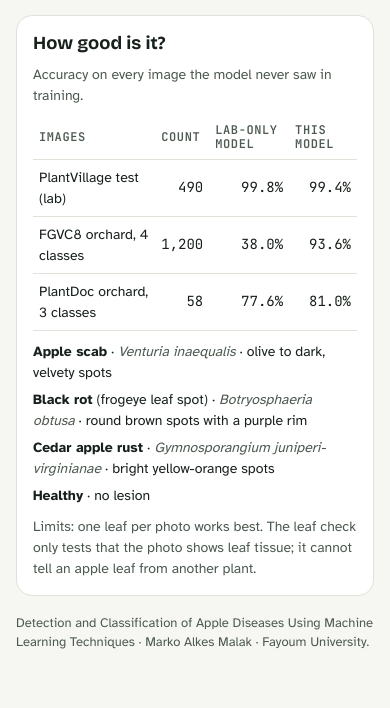
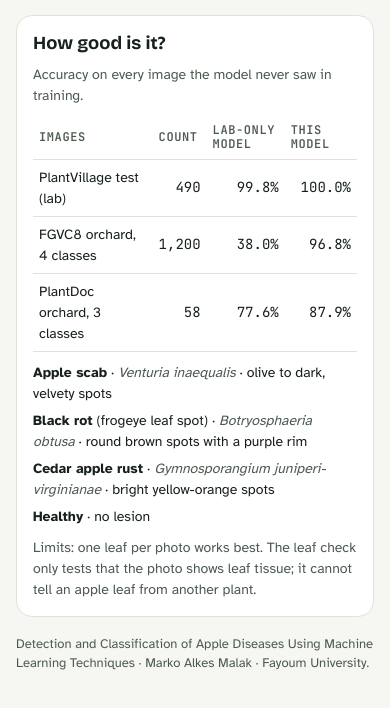
Before and after one commit to MarkoAMalak/apple-leaf-check, a plain HTML site: page index.html in a window 390 px wide. Shown: the part 1041-1749 px from the top of the page. Drawn offline with nearby package versions, Linux system fonts and the light colour scheme; no server answers.

Commit message:
Update model: MobileNetV2 trained on all available field images

```diff
--- a/index.html
+++ b/index.html
@@ -131,9 +131,9 @@ footer { font-size: 13px; color: var(--ink-2); }
       <table>
         <thead><tr><th>Images</th><th class="n">Count</th><th class="n">Lab-only model</th><th class="n">This model</th></tr></thead>
         <tbody>
-          <tr><td>PlantVillage test (lab)</td><td class="n">490</td><td class="n">99.8%</td><td class="n">99.4%</td></tr>
-          <tr><td>FGVC8 orchard, 4 classes</td><td class="n">1,200</td><td class="n">38.0%</td><td class="n">93.6%</td></tr>
-          <tr><td>PlantDoc orchard, 3 classes</td><td class="n">58</td><td class="n">77.6%</td><td class="n">81.0%</td></tr>
+          <tr><td>PlantVillage test (lab)</td><td class="n">490</td><td class="n">99.8%</td><td class="n">100.0%</td></tr>
+          <tr><td>FGVC8 orchard, 4 classes</td><td class="n">1,200</td><td class="n">38.0%</td><td class="n">96.8%</td></tr>
+          <tr><td>PlantDoc orchard, 3 classes</td><td class="n">58</td><td class="n">77.6%</td><td class="n">87.9%</td></tr>
         </tbody>
       </table>
     </div>
```
Also changed, not shown: 2 other files.
